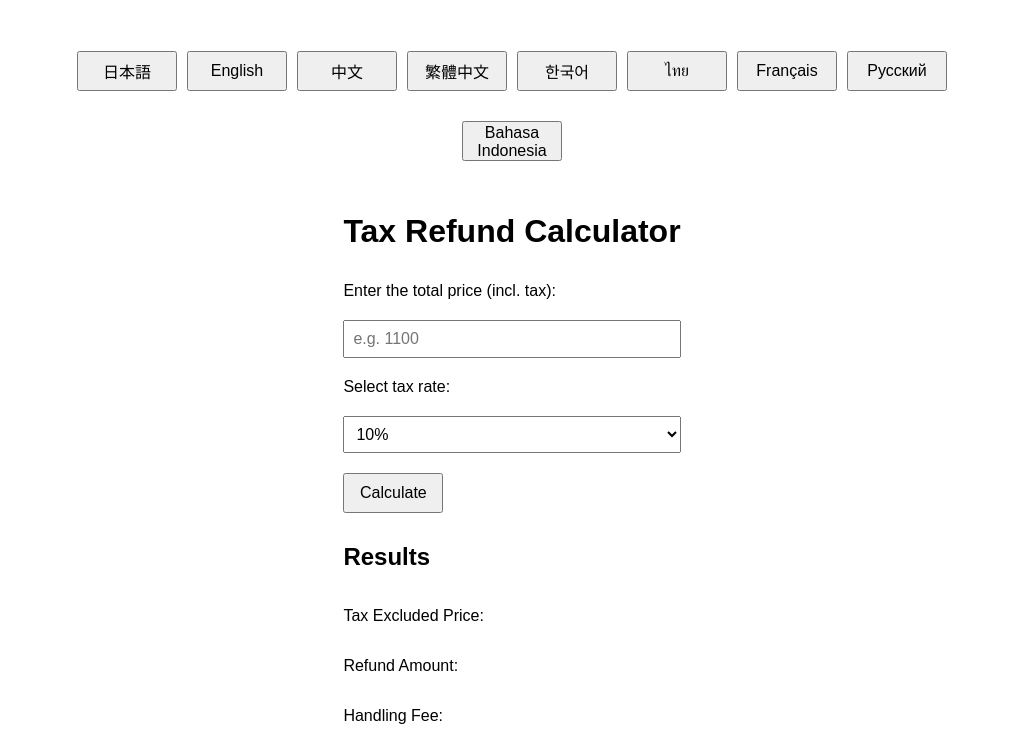
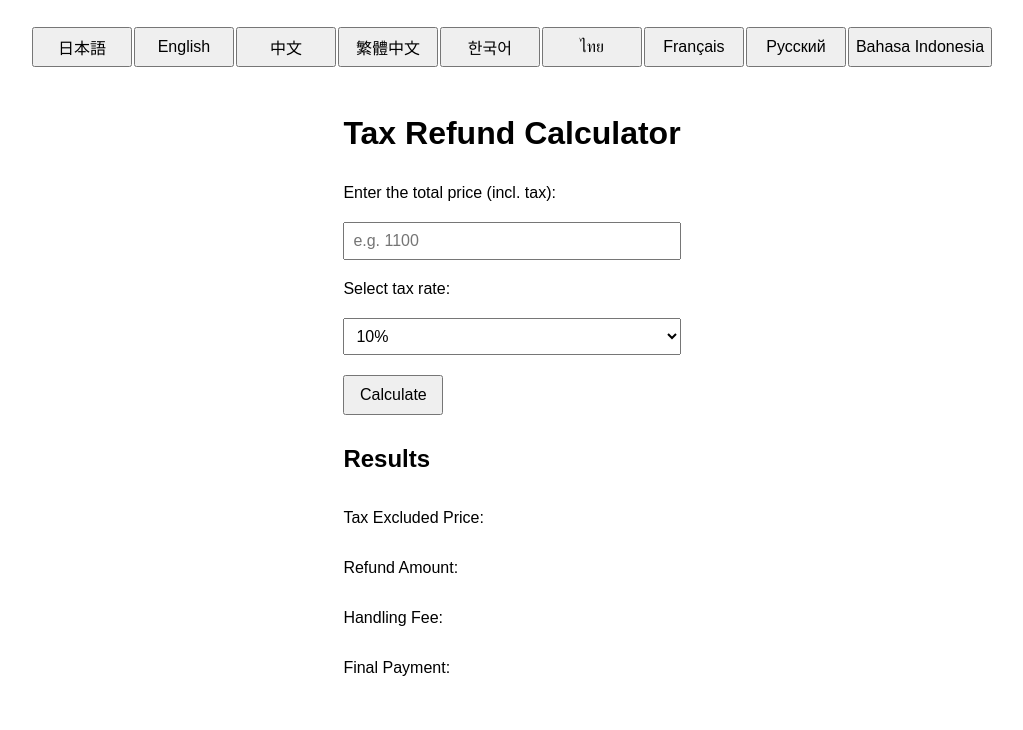
Before and after one commit to GyoannZ/Tax_refund_calc, a plain HTML site: page index.html in a window 1280 px wide. Shown: the top 730 px of the page, without its empty margins (128-1151 px from the left). Drawn offline with Linux system fonts and the light colour scheme.

Commit message:
css調整

```diff
--- a/index.html
+++ b/index.html
@@ -12,13 +12,13 @@
 
         body {
             font-family: Arial, sans-serif;
-            padding: 20px;
-            max-width: 960px;
+            padding: 0px;
+            max-width: fit-content;
             margin: auto;
         }
 
         button {
-            margin: 5px 5px 0 0;
+            margin: 0;
         }
 
         label,
@@ -45,11 +45,12 @@
         }
 
         .lang_set li {
-            margin: 5px;
+            margin: 1px;
         }
 
         button {
-            width: 100px;
+            min-width: 100px;
+            max-width: fit-content;
             height: 40px;
             font-size: 1em;
         }
@@ -69,7 +70,7 @@
 </head>
 
 <body>
-
+    <header>
         <div>
             <ul class="lang_set">
                 <li><button onclick="setLanguage('ja')">日本語</button></li>
@@ -83,6 +84,7 @@
                 <li><button onclick="setLanguage('id')">Bahasa Indonesia</button></li>
             </ul>
         </div>
+    </header>
 
     <div class="main_area">
         <h1 id="title">Tax Refund Calculator</h1>
@@ -198,14 +200,14 @@
                 final: "Montant final payé : "
             },
             ru: {
-                title: "Калькулятор возврата налога",
+                title: "Калькулятор вычета налога",
                 labelPrice: "Введите сумму с налогом:",
                 labelTax: "Выберите налоговую ставку:",
                 calculateBtn: "Рассчитать",
                 resultTitle: "Результаты",
                 taxExcluded: "Сумма без налога: ",
-                refund: "Сумма возврата: ",
-                fee: "Плата за обработку: ",
+                refund: "Сумма возврата налога: ",
+                fee: "Плата за обработку заявки: ",
                 final: "Фактическая сумма оплаты: "
             },
             id: {
```
Lines whose indentation alone changed are shown as unchanged.
